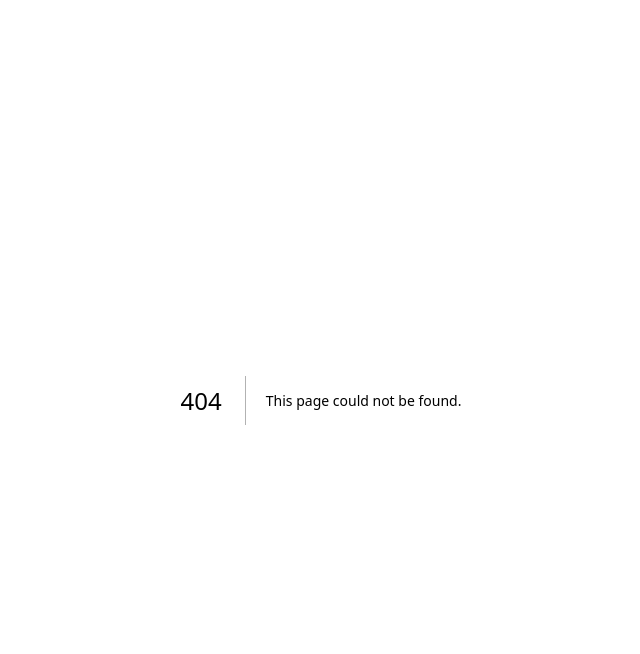
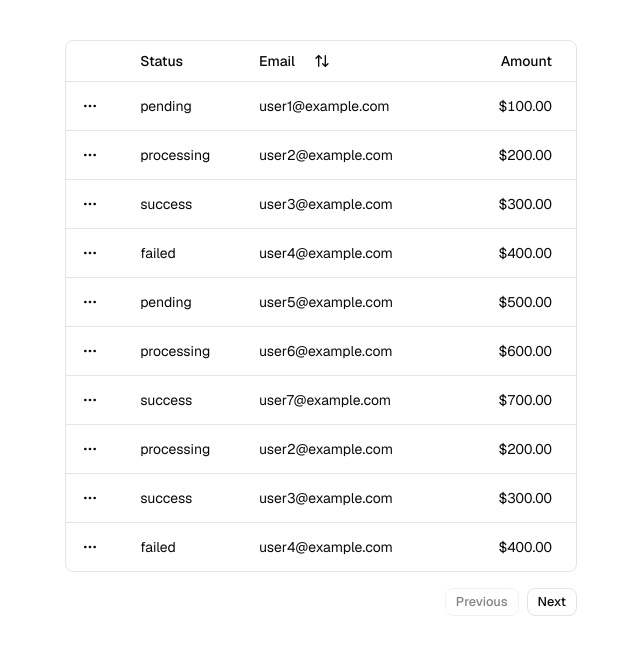
Before and after one commit to fabriciohvg/rol, a Next.js app: page /payments in a window 1280 px wide. Before the commit this address had no page. Shown: the top 654 px of the page, without its empty margins (319-959 px from the left). Built offline with nearby package versions, Linux system fonts and the light colour scheme.

Commit message:
feature: tanstack-table testing

```diff
--- /dev/null
+++ b/app/payments/columns.tsx
@@ -0,0 +1,87 @@
+// columns.tsx (client component) contain our column definitions for the payments table
+"use client";
+
+import { ColumnDef } from "@tanstack/react-table";
+import { MoreHorizontalIcon } from "lucide-react";
+import { ArrowUpDownIcon } from "lucide-react";
+import { Button } from "@/components/ui/button";
+import {
+  DropdownMenu,
+  DropdownMenuContent,
+  DropdownMenuItem,
+  DropdownMenuLabel,
+  DropdownMenuSeparator,
+  DropdownMenuTrigger,
+} from "@/components/ui/dropdown-menu";
+
+// can use a Zod schema here to ensure the shape of our data
+export type Payment = {
+  id: string;
+  amount: number;
+  status: "pending" | "processing" | "success" | "failed";
+  email: string;
+};
+
+export const columns: ColumnDef<Payment>[] = [
+  {
+    id: "actions",
+    cell: ({ row }) => {
+      const payment = row.original;
+
+      return (
+        <DropdownMenu>
+          <DropdownMenuTrigger asChild>
+            <Button variant="ghost" className="h-8 w-8 p-0">
+              <span className="sr-only">Open menu</span>
+              <MoreHorizontalIcon className="h-4 w-4" />
+            </Button>
+          </DropdownMenuTrigger>
+          <DropdownMenuContent align="start">
+            <DropdownMenuLabel>Actions</DropdownMenuLabel>
+            <DropdownMenuItem
+              onClick={() => navigator.clipboard.writeText(payment.id)}
+            >
+              Copy payment ID
+            </DropdownMenuItem>
+            <DropdownMenuSeparator />
+            <DropdownMenuItem>View customer</DropdownMenuItem>
+            <DropdownMenuItem>View payment details</DropdownMenuItem>
+          </DropdownMenuContent>
+        </DropdownMenu>
+      );
+    },
+  },
+  {
+    accessorKey: "status",
+    header: "Status",
+  },
+  {
+    accessorKey: "email",
+    header: ({ column }) => {
+      return (
+        <div className="flex items-center gap-2">
+          Email
+          <Button
+            variant="ghost"
+            onClick={() => column.toggleSorting(column.getIsSorted() === "asc")}
+          >
+            <ArrowUpDownIcon className="h-4 w-4" />
+          </Button>
+        </div>
+      );
+    },
+  },
+  {
+    accessorKey: "amount",
+    header: () => <div className="text-right pr-4">Amount</div>,
+    cell: ({ row }) => {
+      const amount = parseFloat(row.getValue("amount"));
+      const formatted = new Intl.NumberFormat("en-US", {
+        style: "currency",
+        currency: "USD",
+      }).format(amount);
+
+      return <div className="text-right tabular-nums pr-4">{formatted}</div>;
+    },
+  },
+];
--- /dev/null
+++ b/app/payments/data-table.tsx
@@ -0,0 +1,119 @@
+// data-table.tsx (client component) contain <DataTable /> component which is responsible for rendering the payments table
+"use client";
+
+import * as React from "react";
+import {
+  ColumnDef,
+  SortingState,
+  flexRender,
+  getCoreRowModel,
+  getPaginationRowModel,
+  getSortedRowModel,
+  useReactTable,
+} from "@tanstack/react-table";
+import {
+  Table,
+  TableBody,
+  TableCell,
+  TableHead,
+  TableHeader,
+  TableRow,
+} from "@/components/ui/table";
+import { Button } from "@/components/ui/button";
+
+interface DataTableProps<TData, TValue> {
+  columns: ColumnDef<TData, TValue>[];
+  data: TData[];
+}
+
+export function DataTable<TData, TValue>({
+  columns,
+  data,
+}: DataTableProps<TData, TValue>) {
+  const [sorting, setSorting] = React.useState<SortingState>([]);
+
+  const table = useReactTable({
+    data,
+    columns,
+    getCoreRowModel: getCoreRowModel(),
+    getPaginationRowModel: getPaginationRowModel(),
+    onSortingChange: setSorting,
+    getSortedRowModel: getSortedRowModel(),
+    state: {
+      sorting,
+    },
+  });
+
+  return (
+    <div>
+      <div className="overflow-hidden rounded-md border">
+        <Table>
+          <TableHeader>
+            {table.getHeaderGroups().map((headerGroup) => (
+              <TableRow key={headerGroup.id}>
+                {headerGroup.headers.map((header) => {
+                  return (
+                    <TableHead key={header.id}>
+                      {header.isPlaceholder
+                        ? null
+                        : flexRender(
+                            header.column.columnDef.header,
+                            header.getContext(),
+                          )}
+                    </TableHead>
+                  );
+                })}
+              </TableRow>
+            ))}
+          </TableHeader>
+          <TableBody>
+            {table.getRowModel().rows?.length ? (
+              table.getRowModel().rows.map((row) => (
+                <TableRow
+                  key={row.id}
+                  data-state={row.getIsSelected() && "selected"}
+                >
+                  {row.getVisibleCells().map((cell) => (
+                    <TableCell key={cell.id}>
+                      {flexRender(
+                        cell.column.columnDef.cell,
+                        cell.getContext(),
+                      )}
+                    </TableCell>
+                  ))}
+                </TableRow>
+              ))
+            ) : (
+              <TableRow>
+                <TableCell
+                  colSpan={columns.length}
+                  className="h-24 text-center"
+                >
+                  No results.
+                </TableCell>
+              </TableRow>
+            )}
+          </TableBody>
+        </Table>
+      </div>
+      <div className="flex items-center justify-end space-x-2 py-4">
+        <Button
+          variant="outline"
+          size="sm"
+          onClick={() => table.previousPage()}
+          disabled={!table.getCanPreviousPage()}
+        >
+          Previous
+        </Button>
+        <Button
+          variant="outline"
+          size="sm"
+          onClick={() => table.nextPage()}
+          disabled={!table.getCanNextPage()}
+        >
+          Next
+        </Button>
+      </div>
+    </div>
+  );
+}
--- /dev/null
+++ b/app/payments/page.tsx
@@ -0,0 +1,38 @@
+// (server component) is the main entry point for the payments page, it fetches the payments data and renders the <DataTable /> component
+
+import { columns, Payment } from "./columns";
+import { DataTable } from "./data-table";
+
+async function getPayments(): Promise<Payment[]> {
+  // in a real app, you would fetch this data from your database or an API
+  return [
+    {
+      id: "1",
+      amount: 100,
+      status: "pending",
+      email: "user1@example.com",
+    },
+    { id: "2", amount: 200, status: "processing", email: "user2@example.com" },
+    { id: "3", amount: 300, status: "success", email: "user3@example.com" },
+    { id: "4", amount: 400, status: "failed", email: "user4@example.com" },
+    { id: "5", amount: 500, status: "pending", email: "user5@example.com" },
+    { id: "6", amount: 600, status: "processing", email: "user6@example.com" },
+    { id: "7", amount: 700, status: "success", email: "user7@example.com" },
+    { id: "8", amount: 200, status: "processing", email: "user2@example.com" },
+    { id: "9", amount: 300, status: "success", email: "user3@example.com" },
+    { id: "10", amount: 400, status: "failed", email: "user4@example.com" },
+    { id: "11", amount: 500, status: "pending", email: "user5@example.com" },
+    { id: "12", amount: 600, status: "processing", email: "user6@example.com" },
+    { id: "13", amount: 700, status: "success", email: "user7@example.com" },
+  ];
+}
+
+export default async function PaymentsPage() {
+  const payments = await getPayments();
+
+  return (
+    <div className="max-w-lg mx-auto py-10">
+      <DataTable columns={columns} data={payments} />
+    </div>
+  );
+}
--- /dev/null
+++ b/components/ui/table.tsx
@@ -0,0 +1,116 @@
+"use client"
+
+import * as React from "react"
+
+import { cn } from "@/lib/utils"
+
+function Table({ className, ...props }: React.ComponentProps<"table">) {
+  return (
+    <div
+      data-slot="table-container"
+      className="relative w-full overflow-x-auto"
+    >
+      <table
+        data-slot="table"
+        className={cn("w-full caption-bottom text-sm", className)}
+        {...props}
+      />
+    </div>
+  )
+}
+
+function TableHeader({ className, ...props }: React.ComponentProps<"thead">) {
+  return (
+    <thead
+      data-slot="table-header"
+      className={cn("[&_tr]:border-b", className)}
+      {...props}
+    />
+  )
+}
+
+function TableBody({ className, ...props }: React.ComponentProps<"tbody">) {
+  return (
+    <tbody
+      data-slot="table-body"
+      className={cn("[&_tr:last-child]:border-0", className)}
+      {...props}
+    />
+  )
+}
+
+function TableFooter({ className, ...props }: React.ComponentProps<"tfoot">) {
+  return (
+    <tfoot
+      data-slot="table-footer"
+      className={cn(
+        "border-t bg-muted/50 font-medium [&>tr]:last:border-b-0",
+        className
+      )}
+      {...props}
+    />
+  )
+}
+
+function TableRow({ className, ...props }: React.ComponentProps<"tr">) {
+  return (
+    <tr
+      data-slot="table-row"
+      className={cn(
+        "border-b transition-colors hover:bg-muted/50 data-[state=selected]:bg-muted",
+        className
+      )}
+      {...props}
+    />
+  )
+}
+
+function TableHead({ className, ...props }: React.ComponentProps<"th">) {
+  return (
+    <th
+      data-slot="table-head"
+      className={cn(
+        "h-10 px-2 text-left align-middle font-medium whitespace-nowrap text-foreground [&:has([role=checkbox])]:pr-0",
+        className
+      )}
+      {...props}
+    />
+  )
+}
+
+function TableCell({ className, ...props }: React.ComponentProps<"td">) {
+  return (
+    <td
+      data-slot="table-cell"
+      className={cn(
+        "p-2 align-middle whitespace-nowrap [&:has([role=checkbox])]:pr-0",
+        className
+      )}
+      {...props}
+    />
+  )
+}
+
+function TableCaption({
+  className,
+  ...props
+}: React.ComponentProps<"caption">) {
+  return (
+    <caption
+      data-slot="table-caption"
+      className={cn("mt-4 text-sm text-muted-foreground", className)}
+      {...props}
+    />
+  )
+}
+
+export {
+  Table,
+  TableHeader,
+  TableBody,
+  TableFooter,
+  TableHead,
+  TableRow,
+  TableCell,
+  TableCaption,
+}
```
